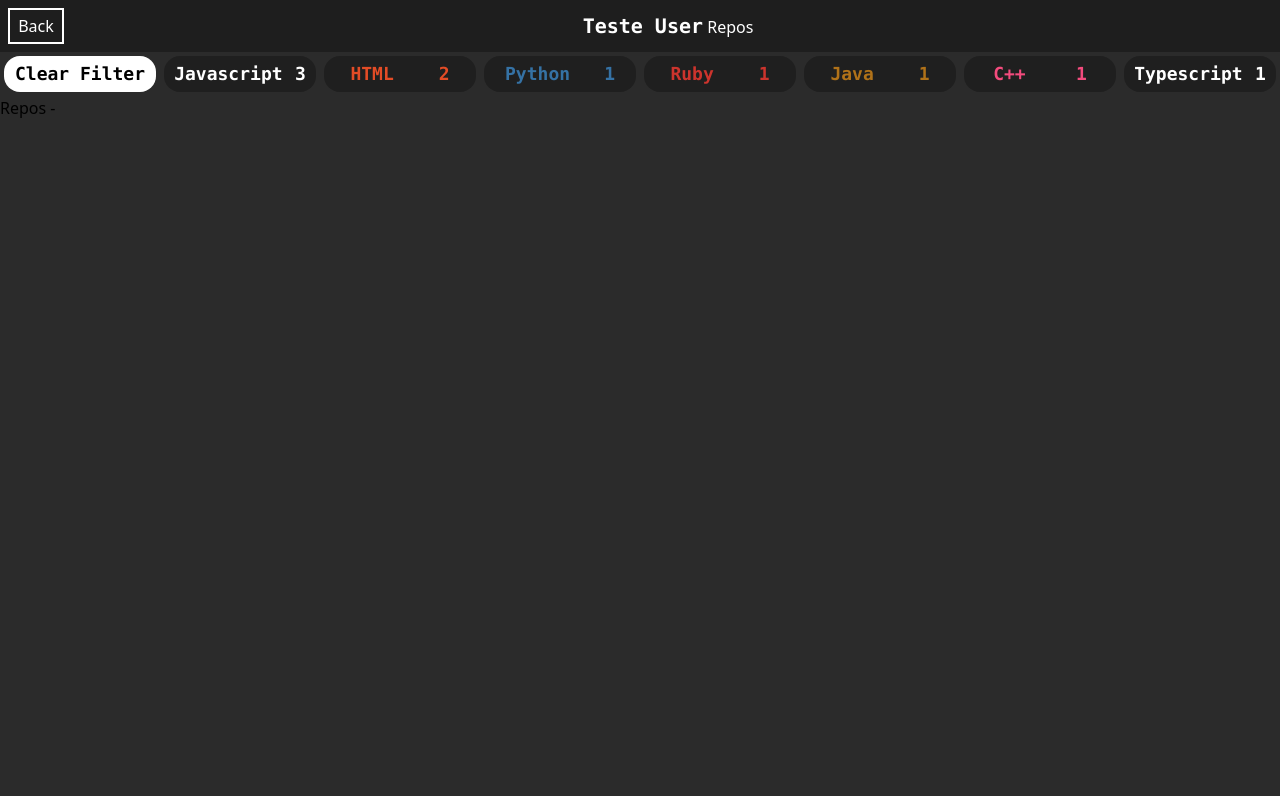
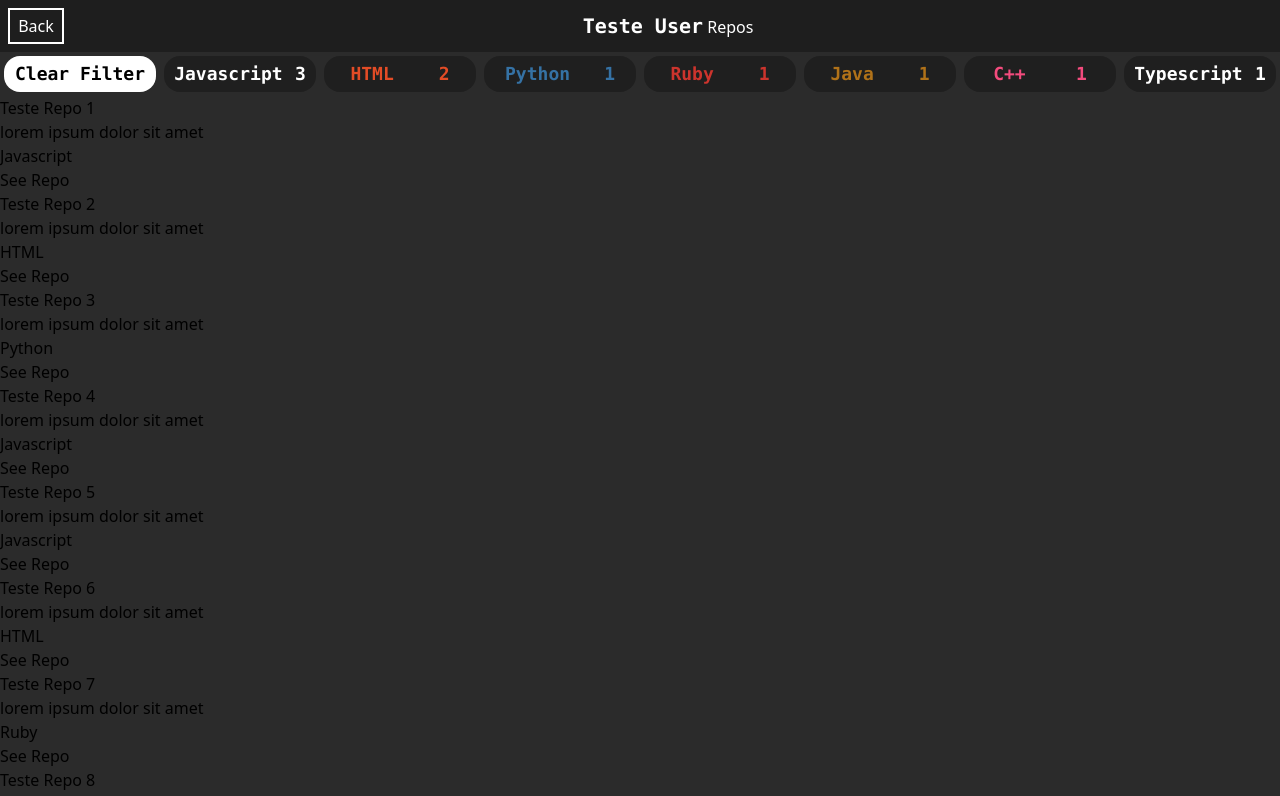
Before and after one commit to gabrielssconceicao/Github-Api, a Vue app: page /repos in a window 1280 px wide. Shown: the top 796 px of the page. Built offline with nearby package versions, Linux system fonts and the light colour scheme.

Commit message:
making the filter work with mock, without style

```diff
--- a/src/components/RepositoriesContainer.vue
+++ b/src/components/RepositoriesContainer.vue
@@ -4,10 +4,12 @@ import { user, repos } from '@/mock'
 import ReposHeader from './ReposHeader.vue';
 
 import ReposFilter from './ReposFilterComponent.vue';
-import { langSeparator } from '@/helpers/langSeparator'
+import { langSeparator } from '@/helpers/langSeparator';
 
-const filterValue = ref('')
-const langsRepos = computed(() => langSeparator(repos))
+const filterValue = ref('');
+const langsRepos = computed(() => langSeparator(repos));
+const filteredRepos = computed(() => repos.filter(repo => repo.language.includes(filterValue.value)));
+
 const getFilter = (value: string) => {
   filterValue.value = value
   console.log(value)
@@ -19,6 +21,13 @@ const getFilter = (value: string) => {
 
   <ReposFilter :filters="langsRepos" @filter="getFilter" />
   <section class="h-[calc(100dvh-51.2px)]">
-    Repos - {{ filterValue }}
+    <div v-for="repo in filteredRepos" :key="repo.id">
+      <h3>{{ repo.name }}</h3>
+      <p>{{ repo.description }}</p>
+      <div>
+        <p>{{ repo.language }}</p>
+        <a :href="repo.html_url" target="_blank">See Repo</a>
+      </div>
+    </div>
   </section>
 </template>
--- a/src/mock/index.ts
+++ b/src/mock/index.ts
@@ -12,72 +12,76 @@ export const user: IUser = {
   bio: 'lorem ipsum dolor sit amet',
   public_repos: 5,
 };
-// JS - 3
-// HTML - 2
-// python - 1
-// Ruby - 1
-//Java - 1
-//C++ - 1
-//Typescript - 1
+
 export const repos: IRepos[] = [
   {
     name: 'Teste Repo 1',
     description: 'lorem ipsum dolor sit amet',
     html_url: 'https://github.com/testeuser/testerepo',
     language: 'Javascript',
+    id: 1,
   },
   {
     name: 'Teste Repo 2',
     description: 'lorem ipsum dolor sit amet',
     html_url: 'https://github.com/testeuser/testerepo',
     language: 'HTML',
+    id: 2,
   },
   {
     name: 'Teste Repo 3',
     description: 'lorem ipsum dolor sit amet',
     html_url: 'https://github.com/testeuser/testerepo',
     language: 'Python',
+    id: 3,
   },
   {
     name: 'Teste Repo 4',
     description: 'lorem ipsum dolor sit amet',
     html_url: 'https://github.com/testeuser/testerepo',
     language: 'Javascript',
+    id: 4,
   },
   {
     name: 'Teste Repo 5',
     description: 'lorem ipsum dolor sit amet',
     html_url: 'https://github.com/testeuser/testerepo',
     language: 'Javascript',
+    id: 5,
   },
   {
     name: 'Teste Repo 6',
     description: 'lorem ipsum dolor sit amet',
     html_url: 'https://github.com/testeuser/testerepo',
     language: 'HTML',
+    id: 6,
   },
   {
     name: 'Teste Repo 7',
     description: 'lorem ipsum dolor sit amet',
     html_url: 'https://github.com/testeuser/testerepo',
     language: 'Ruby',
+    id: 7,
   },
   {
     name: 'Teste Repo 8',
     description: 'lorem ipsum dolor sit amet',
     html_url: 'https://github.com/testeuser/testerepo',
     language: 'Java',
+    id: 8,
   },
   {
     name: 'Teste Repo 9',
     description: 'lorem ipsum dolor sit amet',
     html_url: 'https://github.com/testeuser/testerepo',
     language: 'C++',
+    id: 9,
   },
   {
     name: 'Teste Repo 10',
     description: 'lorem ipsum dolor sit amet',
     html_url: 'https://github.com/testeuser/testerepo',
     language: 'Typescript',
+    id: 10,
   },
 ];
--- a/src/types/repos.ts
+++ b/src/types/repos.ts
@@ -3,4 +3,5 @@ export interface IRepos {
   description: string | null;
   html_url: string;
   language: string;
+  id: number;
 }
```
